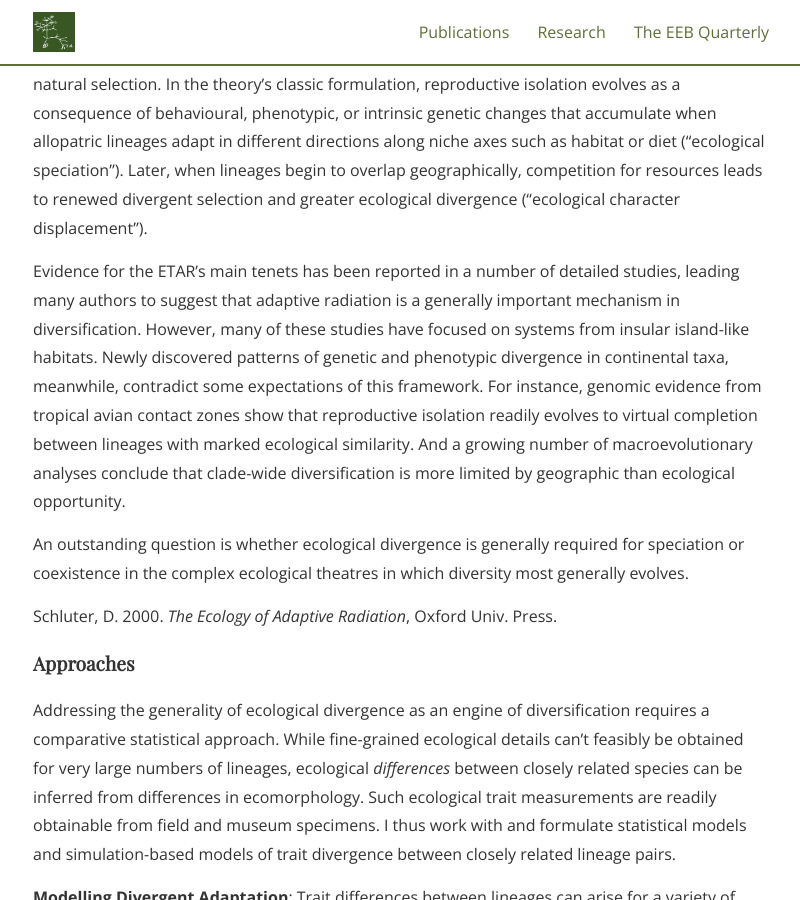
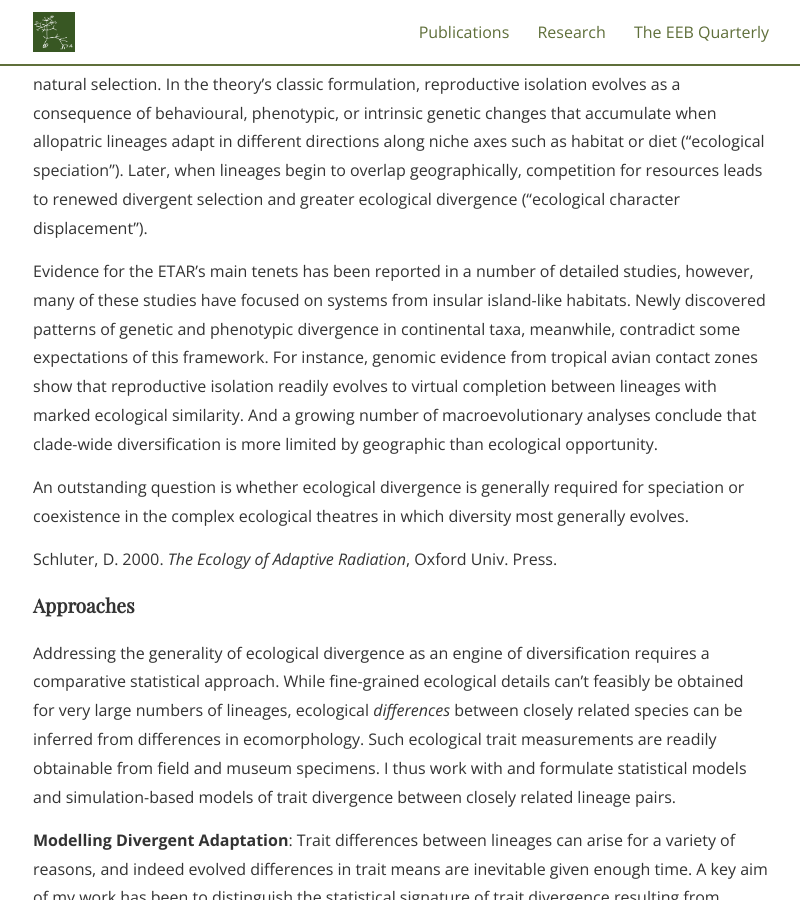
Before and after one commit to SeanASAnderson/SeanASAnderson.github.io, a Jekyll site: the page built from research.md, in a window 1280 px wide and 900 px high, scrolled down 831 px. Shown: the whole window, without its empty margins (239-1039 px from the left). Built offline with Jekyll 4.4.1, drawn with Linux system fonts in a browser that asks for light colours; nearby versions of some CDN libraries; some web fonts are replaced.

Commit message:
fixing errors in layout

```diff
--- a/research.md
+++ b/research.md
@@ -19,7 +19,7 @@ Speciation and the establishment of sympatry are thus two critical rate-limiting
 
 For the past twenty years, evolutionary ecologists have largely viewed diversification through the lens of the ecological theory of adaptive radiation (ETAR; Schluter 2000), an intuitive and influential synthesis in which both speciation and the establishment of sympatry are driven by divergent natural selection. In the theory's classic formulation, reproductive isolation evolves as a consequence of behavioural, phenotypic, or intrinsic genetic changes that accumulate when allopatric lineages adapt in different directions along niche axes such as habitat or diet (“ecological speciation”). Later, when lineages begin to overlap geographically, competition for resources leads to renewed divergent selection and greater ecological divergence (“ecological character displacement”).
 
-Evidence for the ETAR's main tenets has been reported in a number of detailed studies, leading many authors to suggest that adaptive radiation is a generally important mechanism in diversification. However, many of these studies have focused on systems from insular island-like habitats. Newly discovered patterns of genetic and phenotypic divergence in continental taxa, meanwhile, contradict some expectations of this framework. For instance, genomic evidence from tropical avian contact zones show that reproductive isolation readily evolves to virtual completion between lineages with marked ecological similarity. And a growing number of macroevolutionary analyses conclude that clade-wide diversification is more limited by geographic than ecological opportunity.
+Evidence for the ETAR's main tenets has been reported in a number of detailed studies, however, many of these studies have focused on systems from insular island-like habitats. Newly discovered patterns of genetic and phenotypic divergence in continental taxa, meanwhile, contradict some expectations of this framework. For instance, genomic evidence from tropical avian contact zones show that reproductive isolation readily evolves to virtual completion between lineages with marked ecological similarity. And a growing number of macroevolutionary analyses conclude that clade-wide diversification is more limited by geographic than ecological opportunity.
 
 An outstanding question is whether ecological divergence is generally required for speciation or coexistence in the complex ecological theatres in which diversity most generally evolves.
 
```
